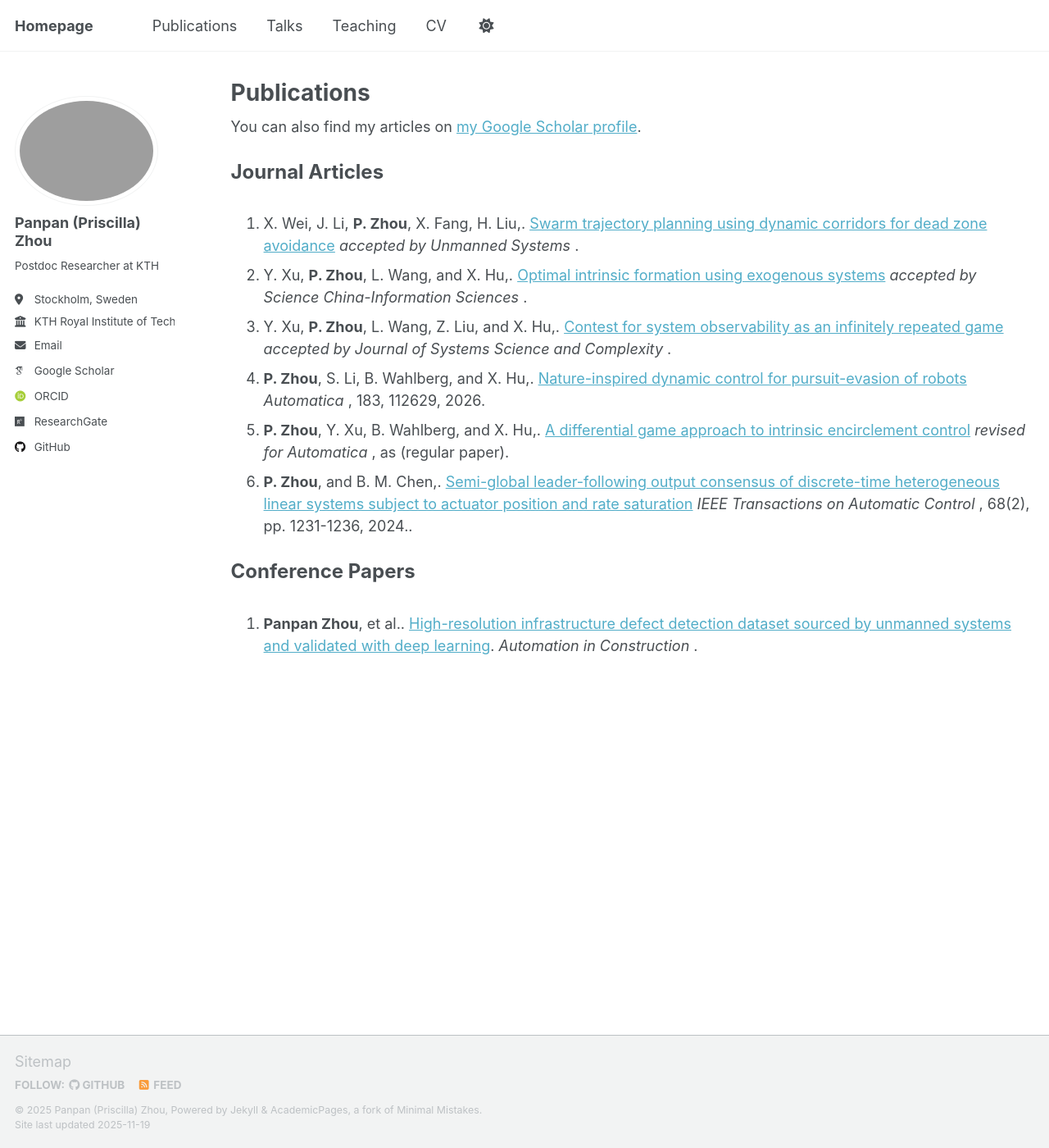
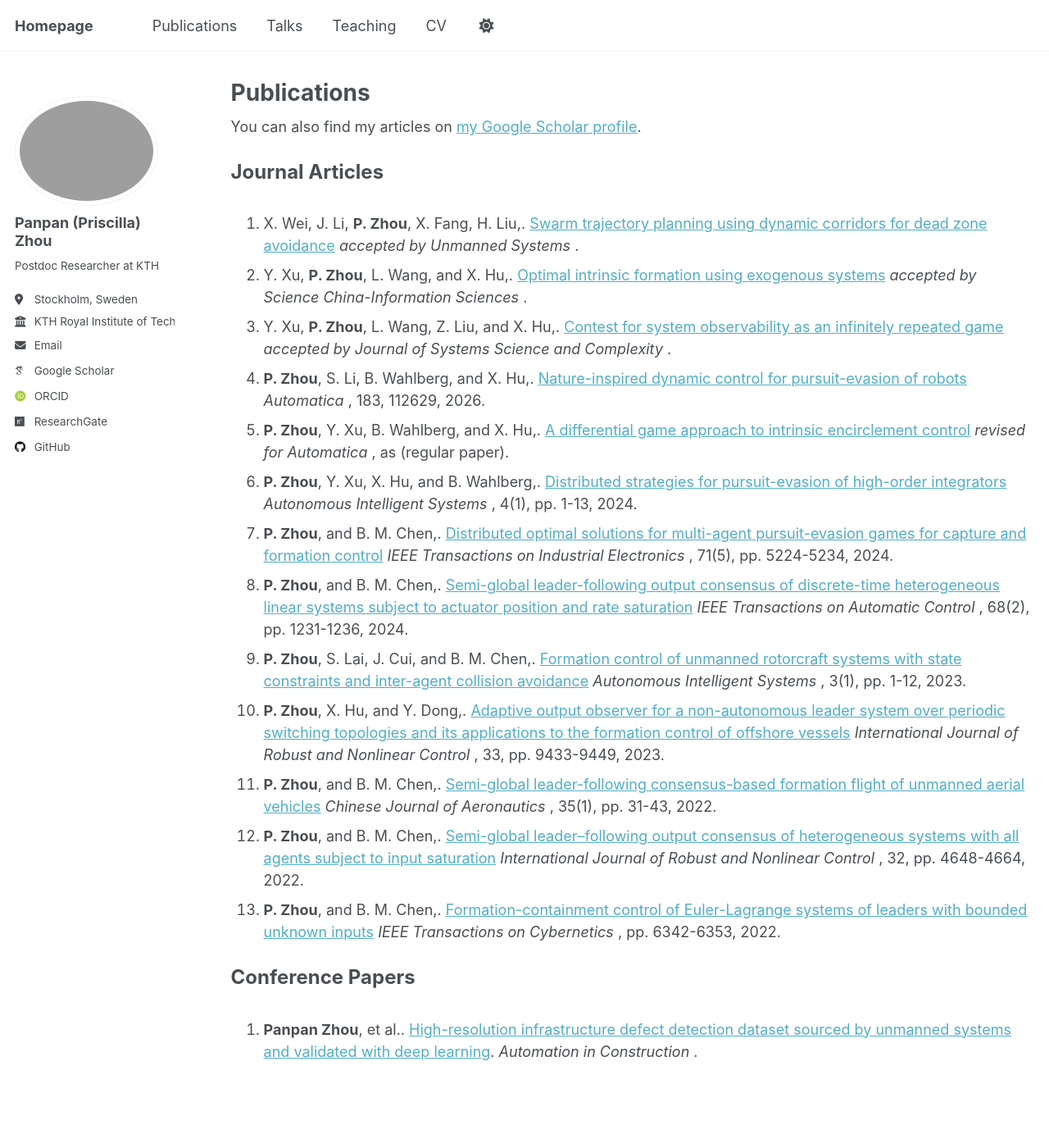
Before and after one commit to PanpanZhou11/Panpan-Zhou.github.io, a Jekyll site: the page built from _pages/publications.html, in a window 1280 px wide and 1400 px high. Shown: the whole window at 82% size. Built offline with Jekyll 4.4.1, drawn with Linux system fonts in a browser that asks for light colours; some web fonts are replaced; a script that is not in the unit is left out.

Commit message:
Update publications.yml

```diff
--- a/_data/publications.yml
+++ b/_data/publications.yml
@@ -44,9 +44,63 @@
   url: "https://doi.org/10.1016/j.autcon.2024.105405"
   venue: "IEEE Transactions on Automatic Control"
   year: 2024
-  note: "68(2), pp. 1231-1236, 2024."
+  note: "68(2), pp. 1231-1236, 2024"
 
+- category: "journal"
+  authors: "**P. Zhou**, and B. M. Chen,"
+  title: "Distributed optimal solutions for multi-agent pursuit-evasion games for capture and formation control"
+  url: "https://doi.org/10.1016/j.autcon.2024.105405"
+  venue: "IEEE Transactions on Industrial Electronics"
+  year: 2024
+  note: "71(5), pp. 5224-5234, 2024"
 
+- category: "journal"
+  authors: "**P. Zhou**, Y. Xu, X. Hu, and B. Wahlberg,"
+  title: "Distributed strategies for pursuit-evasion of high-order integrators"
+  url: "https://doi.org/10.1016/j.autcon.2024.105405"
+  venue: "Autonomous Intelligent Systems"
+  year: 2024
+  note: "4(1), pp. 1-13, 2024"
+
+- category: "journal"
+  authors: "**P. Zhou**, X. Hu, and Y. Dong,"
+  title: "Adaptive output observer for a non-autonomous leader system over periodic switching topologies and its applications to the formation control of offshore vessels"
+  url: "https://doi.org/10.1016/j.autcon.2024.105405"
+  venue: "International Journal of Robust and Nonlinear Control"
+  year: 2023
+  note: "33, pp. 9433-9449, 2023"
+
+- category: "journal"
+  authors: "**P. Zhou**, S. Lai, J. Cui, and B. M. Chen,"
+  title: "Formation control of unmanned rotorcraft systems with state constraints and inter-agent collision avoidance"
+  url: "https://doi.org/10.1016/j.autcon.2024.105405"
+  venue: "Autonomous Intelligent Systems"
+  year: 2023
+  note: "3(1), pp. 1-12, 2023"
+
+- category: "journal"
+  authors: "**P. Zhou**, and B. M. Chen,"
+  title: "Formation-containment control of Euler-Lagrange systems of leaders with bounded unknown inputs"
+  url: "https://doi.org/10.1016/j.autcon.2024.105405"
+  venue: "IEEE Transactions on Cybernetics"
+  year: 2022
+  note: "pp. 6342-6353, 2022"
+
+- category: "journal"
+  authors: "**P. Zhou**, and B. M. Chen,"
+  title: "Semi-global leader–following output consensus of heterogeneous systems with all agents subject to input saturation"
+  url: "https://doi.org/10.1016/j.autcon.2024.105405"
+  venue: "International Journal of Robust and Nonlinear Control"
+  year: 2022
+  note: "32, pp. 4648-4664, 2022"
+
+- category: "journal"
+  authors: "**P. Zhou**, and B. M. Chen,"
+  title: "Semi-global leader-following consensus-based formation flight of unmanned aerial vehicles"
+  url: "https://doi.org/10.1016/j.autcon.2024.105405"
+  venue: "Chinese Journal of Aeronautics"
+  year: 2022
+  note: "35(1), pp. 31-43, 2022"
 
 
 
```
